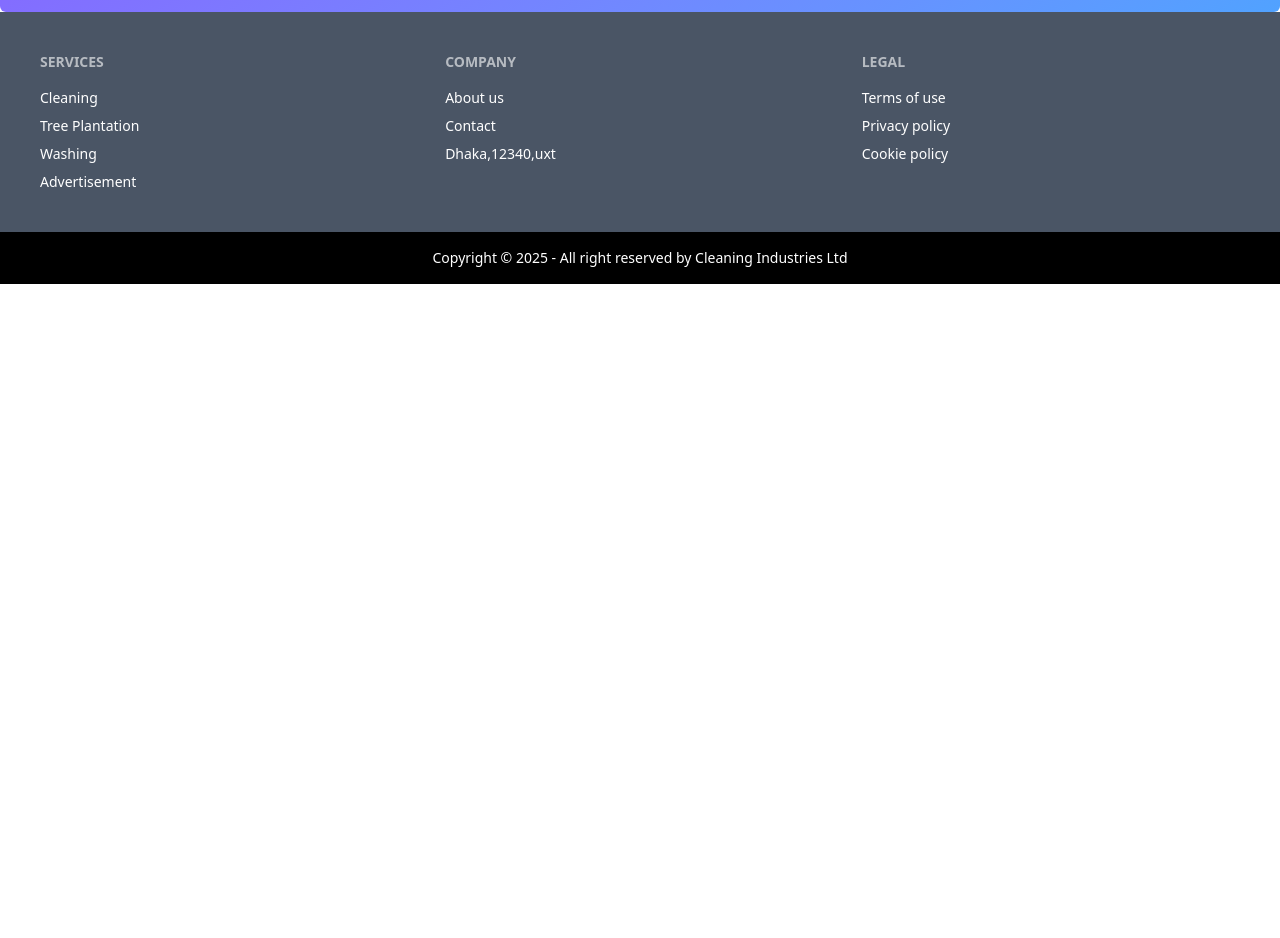
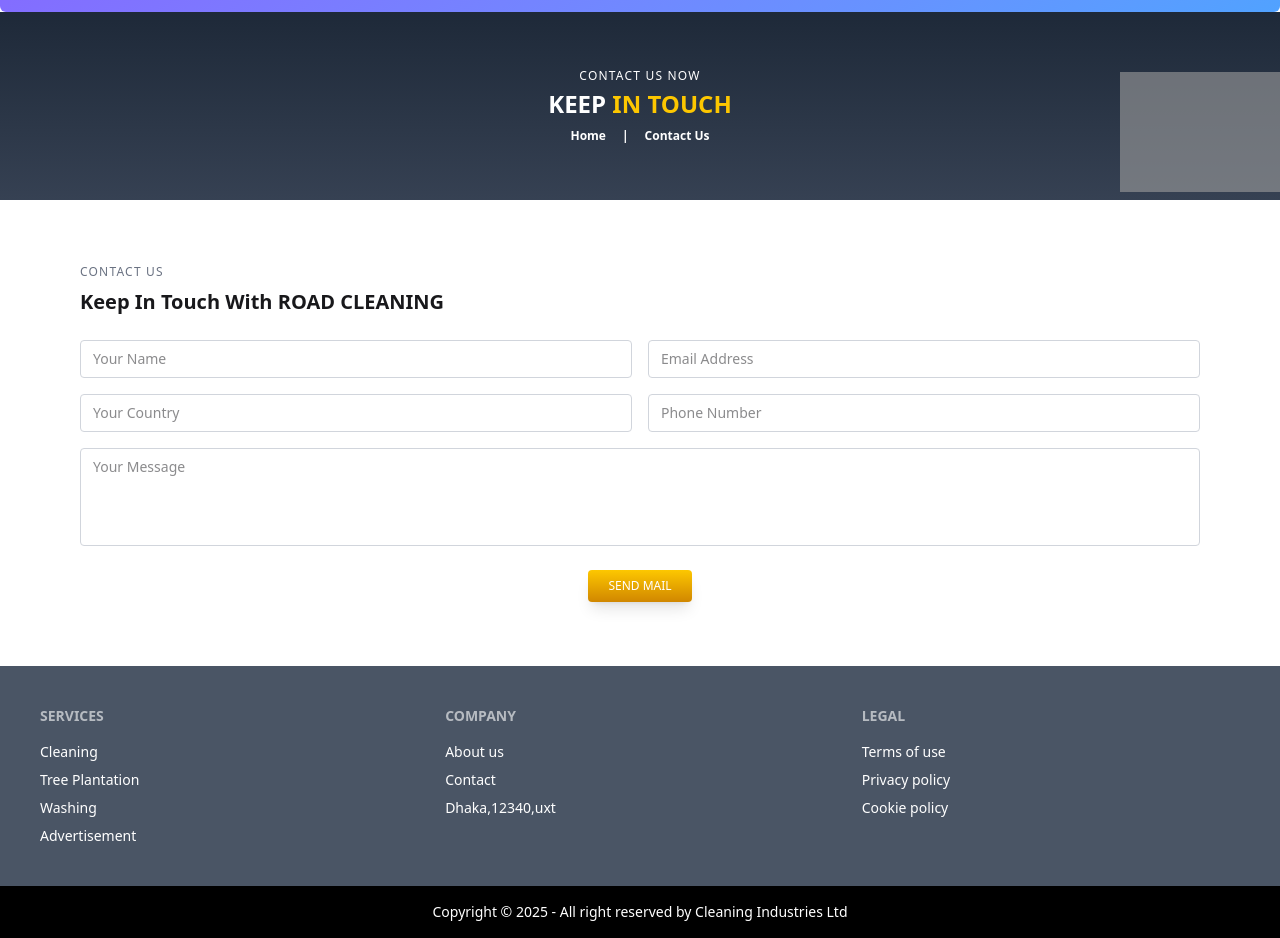
Before and after one commit to dilruba-sarker/my-clinning-client-site, a React (Vite) app: page / in a window 1280 px wide. Shown: the part 2820-3758 px from the top of the page. Before the commit the page ends 3104 px from the top, so only its background shows below. Built offline with nearby package versions, Linux system fonts and the light colour scheme; no server answers; grey boxes are pictures that could not be loaded.

Commit message:
contract

```diff
--- a/src/Components/Footer/Footer.jsx
+++ b/src/Components/Footer/Footer.jsx
@@ -6,23 +6,23 @@ const Footer = () => {
       <footer className="footer sm:footer-horizontal bg-gray-600 text-white p-10">
   <nav>
     <h6 className="footer-title">Services</h6>
-    <a className="link link-hover">Cleaning</a>
-    <a className="link link-hover">Tree Plantation</a>
-    <a className="link link-hover">Washing</a>
-    <a className="link link-hover">Advertisement</a>
+    <h1 className="">Cleaning</h1>
+    <h1 className="">Tree Plantation</h1>
+    <h1 className="">Washing</h1>
+    <h1 className="">Advertisement</h1>
   </nav>
   <nav>
     <h6 className="footer-title">Company</h6>
-    <a className="link link-hover">About us</a>
-    <a className="link link-hover">Contact</a>
-    <a className="link link-hover">Dhaka,12340,uxt</a>
+    <a className="">About us</a>
+    <a className="">Contact</a>
+    <a className="">Dhaka,12340,uxt</a>
 
   </nav>
   <nav>
     <h6 className="footer-title">Legal</h6>
-    <a className="link link-hover">Terms of use</a>
-    <a className="link link-hover">Privacy policy</a>
-    <a className="link link-hover">Cookie policy</a>
+    <h1 className="">Terms of use</h1>
+    <h1 className="">Privacy policy</h1>
+    <h1 className="">Cookie policy</h1>
   </nav>
 
 </footer>
--- /dev/null
+++ b/src/Pages/ContactUs/ContactUs.jsx
@@ -0,0 +1,74 @@
+import React from "react";
+
+export default function ContactUs() {
+  return (
+    <div>
+      {/* Top Banner */}
+      <div className="bg-gradient-to-b from-gray-800 to-gray-700 text-white relative">
+        <div className="max-w-6xl mx-auto px-4 py-14 flex flex-col items-center">
+          <p className="text-xs tracking-widest mb-1">CONTACT US NOW</p>
+          <h1 className="text-2xl font-bold">
+            KEEP <span className="text-yellow-400">IN TOUCH</span>
+          </h1>
+          <nav className="flex space-x-4 text-xs mt-2 font-semibold">
+            <a href="#" className="hover:underline">
+              Home
+            </a>
+            <span>|</span>
+            <a  className="hover:underline">
+              Contact Us
+            </a>
+          </nav>
+          {/* Mountains bottom right - approximate shape */}
+          <div
+            aria-hidden="true"
+            className="absolute bottom-0 right-0 w-40 h-32 bg-[url('/mnt/data/13e89c5f-3b0a-44a2-8374-d3126d3e7eb7.png')] bg-contain bg-no-repeat opacity-60 pointer-events-none"
+          />
+        </div>
+      </div>
+
+      {/* Form Section */}
+      <section className="max-w-6xl mx-auto px-4 py-16">
+        <p className="text-xs tracking-widest text-gray-500 mb-2">CONTACT US</p>
+        <h2 className="text-xl font-semibold mb-6">
+          Keep In Touch <strong>With ROAD CLEANING</strong>
+        </h2>
+        <form className="grid grid-cols-1 md:grid-cols-2 gap-4 mb-6">
+          <input
+            type="text"
+            placeholder="Your Name"
+            className="border border-gray-300 rounded px-3 py-2 text-sm focus:outline-none focus:ring-2 focus:ring-yellow-400"
+          />
+          <input
+            type="email"
+            placeholder="Email Address"
+            className="border border-gray-300 rounded px-3 py-2 text-sm focus:outline-none focus:ring-2 focus:ring-yellow-400"
+          />
+          <input
+            type="text"
+            placeholder="Your Country"
+            className="border border-gray-300 rounded px-3 py-2 text-sm focus:outline-none focus:ring-2 focus:ring-yellow-400"
+          />
+          <input
+            type="tel"
+            placeholder="Phone Number"
+            className="border border-gray-300 rounded px-3 py-2 text-sm focus:outline-none focus:ring-2 focus:ring-yellow-400"
+          />
+          <textarea
+            placeholder="Your Message"
+            rows={4}
+            className="border border-gray-300 rounded px-3 py-2 text-sm col-span-1 md:col-span-2 resize-none focus:outline-none focus:ring-2 focus:ring-yellow-400"
+          />
+        </form>
+        <div className="text-center">
+          <button
+            type="submit"
+            className="bg-gradient-to-b from-yellow-400 to-yellow-600 text-white text-xs rounded px-5 py-2 shadow-lg hover:brightness-110 transition"
+          >
+            SEND MAIL
+          </button>
+        </div>
+      </section>
+    </div>
+  );
+}
--- a/src/Pages/Home/Home.jsx
+++ b/src/Pages/Home/Home.jsx
@@ -4,6 +4,7 @@ import Feature from '../../Components/Feature/Feature';
 import Gallery from '../../Components/Gallery/Gallery';
 import NewsLetter from '../../Components/NewsLetter/NewsLetter';
 import Sponsor from '../../Components/Sponsor/Sponsor';
+import ContactUs from '../ContactUs/ContactUs';
 
 const Home = () => {
     return (
@@ -13,6 +14,7 @@ const Home = () => {
             <Gallery></Gallery>
             <Sponsor></Sponsor>
             <NewsLetter></NewsLetter>
+            <ContactUs></ContactUs>
         </div>
     );
 };
```
